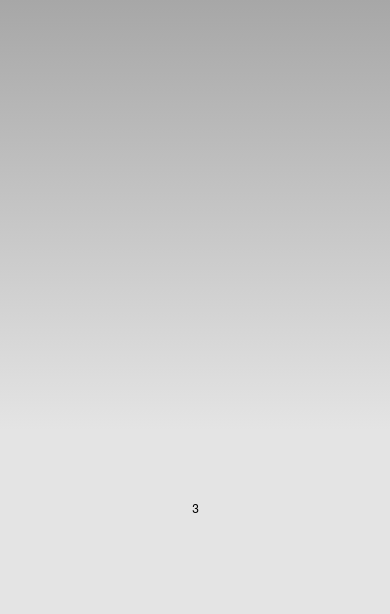
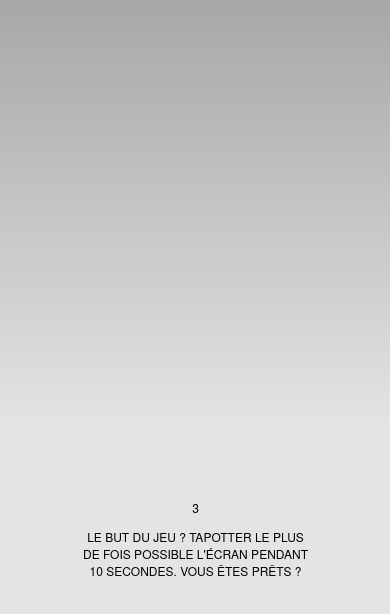
Before and after one commit to AxelBaron/TapGame, a plain HTML site: page www/index.html in a window 390 px wide. Both pictures are taken after a click on the button "Jouer". Drawn offline with Linux system fonts and the light colour scheme; some packages are replaced by stand-ins of ours.

Commit message:
rules game

```diff
--- a/www/index.html
+++ b/www/index.html
@@ -41,6 +41,7 @@
           </div>
           <div id="game">
             <p id='timer'></p>
+            <p>Le but du jeu ? Tapotter le plus de fois possible l'écran pendant 10 secondes. Vous êtes prêts ?</p>
           </div>
         </div>
         <script type="text/javascript" src="jquery-1.11.3.min.js"></script>
```
